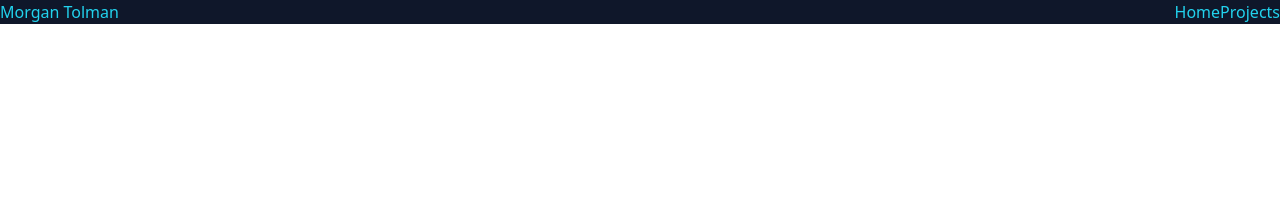
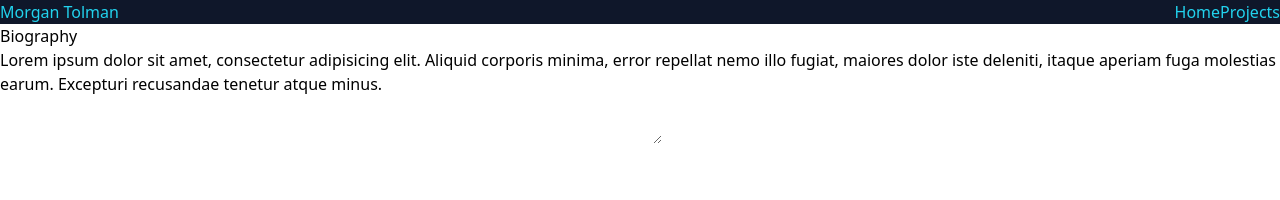
Before and after one commit to unheardof77/React-Portfolio, a React (Create React App) app: page / in a window 1280 px wide. Shown: the top 200 px of the page. Built offline with nearby package versions, Linux system fonts and the light colour scheme.

Commit message:
Worked on styling main page.  Safe revert point.

```diff
--- a/src/App.tsx
+++ b/src/App.tsx
@@ -1,22 +1,47 @@
 import Header from "./Componets/Header/Header";
 import Project from "./Componets/Project/Project";
 import Footer from "./Componets/Footer/Footer";
-import {useState, useEffect} from 'react';
+import {useState} from 'react';
 
 function App() {
-  const [pageState, setPage] = useState('Home')
+  const [pageState, setPage] = useState('Home');
 
   return (
-    <div className="App">
+    <div>
       {pageState === 'Home'?(
         <>
-          <Header setPage={setPage} />
+          <Header setPage={setPage}/>
+          <section>
+            <article>
+              <section>
+                <h2>Biography</h2>
+                <img/>
+              </section>
+              <section>
+                <p>Lorem ipsum dolor sit amet, consectetur adipisicing elit. Aliquid corporis minima, error repellat nemo illo fugiat, maiores dolor iste deleniti, itaque aperiam fuga molestias earum. Excepturi recusandae tenetur atque minus.</p>
+              </section>
+            </article>
+
+            <section>
+              <form>
+                <input/>
+                <input/>
+                <textarea/>
+              </form>
+              <article>
+                <p></p>
+                <a></a>
+              </article>
+            </section>
+          </section>
           <Footer/>
         </>
       ) : (
         <>
           <Header setPage={setPage}/>
-          <Project imageSrc='...' projectTitle='Test title' projectDescription='This is a test description'/>
+          <section>
+            <Project imageSrc='...' projectTitle='Test title' projectDescription='This is a test description'/>
+          </section>
           <Footer/>
         </>
       )}
```
Also changed, not shown: src/Componets/Header/Header.tsx (+3 -4 lines).
